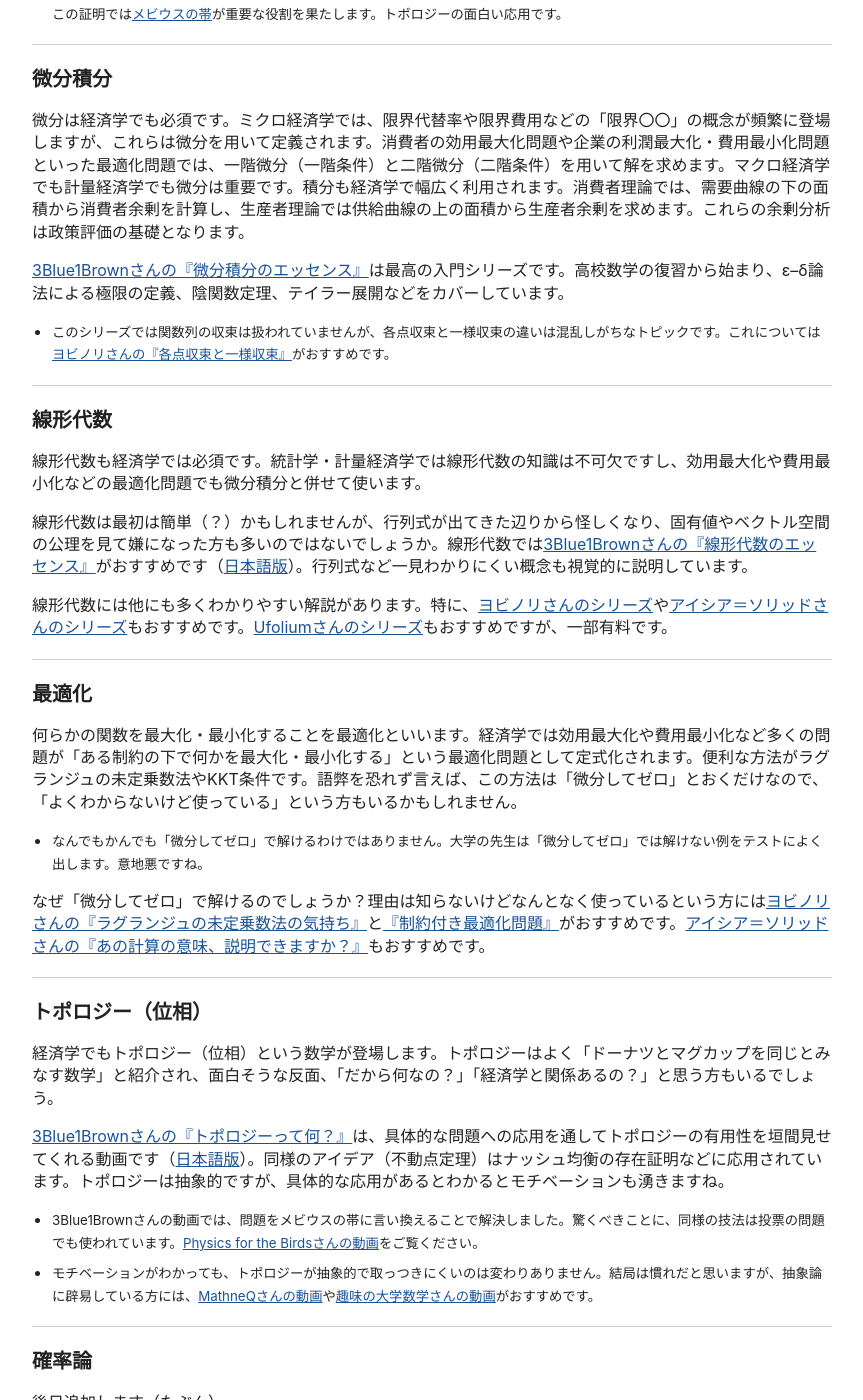
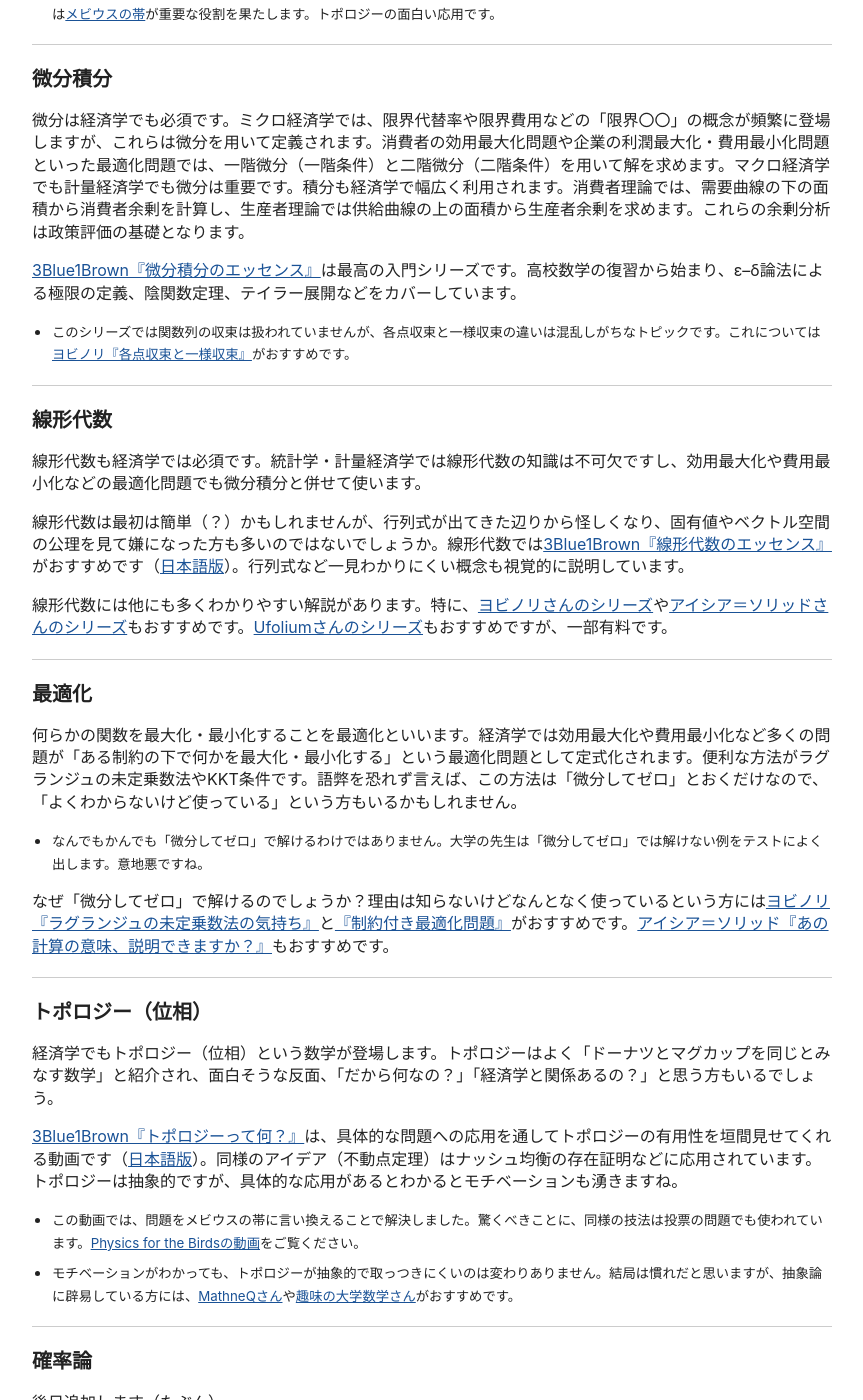
Before and after one commit to tetsuyahoshino137/tetsuyahoshino137.github.io, a Jekyll site: the page built from posts/youtube.md, in a window 1280 px wide and 1400 px high, scrolled down 1466 px. Shown: the whole window, without its empty margins (208-1071 px from the left). Built offline with Jekyll 4.4.1, drawn with Linux system fonts in a browser that asks for light colours; some of the changed text lies outside the part shown.

Commit message:
Update youtube.md

```diff
--- a/posts/youtube.md
+++ b/posts/youtube.md
@@ -30,17 +30,17 @@ YouTubeで勉強なんて当たり前になりました。勉強になる動画
 ゲーム理論には無数の解説動画がありますが、胡散臭い動画も散見されます。「ゲーム理論でビジネスで勝つ！」なんて謳い文句も見かけます。たしかにゲーム理論が実社会に応用された例は多数ありますが、ゲーム理論は勝利の魔法ではありません。寧ろ「どう頑張っても勝てない」ことがゲーム理論で証明されることもあります。
 
 おすすめの入門動画は
-[ヨビノリさんの『ゲーム理論の基本』](https://youtu.be/-UulHZPFo2M)です。囚人のジレンマやナッシュ均衡などの基本概念を丁寧に解説しています。応用例はあまり紹介されていませんが、基本を丁寧に解説されています。巷の入門動画とは一線を画す内容です。
+[ヨビノリ『ゲーム理論の基本』](https://youtu.be/-UulHZPFo2M)です。囚人のジレンマやナッシュ均衡などの基本概念を丁寧に解説しています。応用例はあまり紹介されていませんが、基本を丁寧に解説されています。巷の入門動画とは一線を画す内容です。
 
 - <small>ナッシュ均衡で有名な数学者ジョン・ナッシュの伝記的映画映画『ビューティフル・マインド』にはナッシュ均衡を説明するシーンがあります。なんと、この説明は間違っています。</small>
 
 ヨビノリさんの動画を見て「ゲーム理論って当たり前のことを難しく言っているだけでは？」と思った方もいるかもしれません。そういう面も否定できませんが、だからといって全部そうというわけでもありません。
 
-簡単なのに不思議な例として、[ブライスのパラドックス](https://ja.wikipedia.org/wiki/%E3%83%96%E3%83%A9%E3%82%A4%E3%82%B9%E3%81%AE%E3%83%91%E3%83%A9%E3%83%89%E3%83%83%E3%82%AF%E3%82%B9)があります。これは、「道路を増やすと渋滞が悪化する！？」というお話です。例えば、[MindYourDecisionsさんの動画](https://youtu.be/8mlH9bnvWVE)をご覧ください。Wikipediaの記事でも動画でも触れられていませんが、実は、ブライスのパラドックスは、囚人のジレンマと本質的に「同じ」です。こうしてみると、簡単に思えた（？）囚人のジレンマも、そう当たり前の話ではないことがわかるはずです。
+簡単なのに不思議な例として、[ブライスのパラドックス](https://ja.wikipedia.org/wiki/%E3%83%96%E3%83%A9%E3%82%A4%E3%82%B9%E3%81%AE%E3%83%91%E3%83%A9%E3%83%89%E3%83%83%E3%82%AF%E3%82%B9)があります。これは、「道路を増やすと渋滞が悪化する！？」というお話です。例えば、[MindYourDecisions](https://youtu.be/8mlH9bnvWVE)をご覧ください。Wikipediaの記事でも動画でも触れられていませんが、実は、ブライスのパラドックスは、囚人のジレンマと本質的に「同じ」です。こうしてみると、簡単に思えた（？）囚人のジレンマも、そう当たり前の話ではないことがわかるはずです。
 
 - <small>厳密には、動画の主張は成り立ちません。つまり、ナッシュ均衡だからといって必ず「全員が新しい道を通る」とは限りません。動画の設定では「1人だけが上のルートを通り、199人が新しい道を通る」のもナッシュ均衡です。これは上のルートが強く支配されていないことが原因です。しかし、これはほんの些細なことで、混雑に影響されない道路の所要時間を少し長く（たとえば21分）にすれば、元の主張も成り立ちます。</small>
 
-現実でも「道路を増やすと渋滞が悪化（道路を減らすと渋滞が改善）する」という現象が報告されています。机上の空論ではありません。詳しくは[Veritasiumさんの動画（冒頭12分）](https://youtu.be/-QTkPfq7w1A)をご覧ください。[Steve Mouldさんの動画](https://youtu.be/Cg73j3QYRJc)もおすすめです。
+現実でも「道路を増やすと渋滞が悪化（道路を減らすと渋滞が改善）する」という現象が報告されています。机上の空論ではありません。詳しくは[Veritasiumさん（冒頭12分）](https://youtu.be/-QTkPfq7w1A)をご覧ください。[Steve Mouldさん](https://youtu.be/Cg73j3QYRJc)もおすすめです。
 
 ---
 
@@ -48,10 +48,10 @@ YouTubeで勉強なんて当たり前になりました。勉強になる動画
 
 経済学の身近な例として投票があります。国会議員を選ぶにしても、友人とのランチの場所を決めるにしても、複数の人の意見をまとめるときは投票を使うことがあります。多くの場合は多数決を用いますが、多数決は本当に「良い」ルールなんでしょうか？実は「みんなの意見をいつでもうまくまとめられる投票ルールは存在しない」ことが証明されています（アローの不可能性定理）。
 
-[るーいのゆっくり科学さんの『最悪の結末を生む多数決』](https://youtu.be/Q7peHBx0MwY)はそんな投票の不思議を解説しています。多数決の不思議を解説しています。
+[るーいのゆっくり科学『最悪の結末を生む多数決』](https://youtu.be/Q7peHBx0MwY)はそんな投票の不思議を解説しています。多数決の不思議を解説しています。
 
 - <small>発展的な内容に興味のある方には[Veritasiumさんの動画](https://youtu.be/qf7ws2DF-zk)と[Polylogさんの動画](https://youtu.be/rbVoEjS6Q1Q)もおすすめです。</small>
-- <small>[Physics for the Birdsさんの動画](https://youtu.be/v5ev-RAg7Xs)はチチルニスキーの不可能性定理を解説しています。この定理は（アローの不可能性定理とは別の設定で）やはり「みんなの意見をいつでもうまくまとめられる投票ルールは存在しない」ことを示しています。興味深いことにこの証明では[メビウスの帯](https://ja.wikipedia.org/wiki/%E3%83%A1%E3%83%93%E3%82%A6%E3%82%B9%E3%81%AE%E5%B8%AF)が重要な役割を果たします。トポロジーの面白い応用です。</small>
+- <small>[Physics for the Birds](https://youtu.be/v5ev-RAg7Xs)はチチルニスキーの不可能性定理を解説しています。この定理は（アローの不可能性定理とは別の設定で）やはり「みんなの意見をいつでもうまくまとめられる投票ルールは存在しない」ことを示しています。興味深いことにこの証明では[メビウスの帯](https://ja.wikipedia.org/wiki/%E3%83%A1%E3%83%93%E3%82%A6%E3%82%B9%E3%81%AE%E5%B8%AF)が重要な役割を果たします。トポロジーの面白い応用です。</small>
 
 ---
 
@@ -59,9 +59,9 @@ YouTubeで勉強なんて当たり前になりました。勉強になる動画
 
 微分は経済学でも必須です。ミクロ経済学では、限界代替率や限界費用などの「限界〇〇」の概念が頻繁に登場しますが、これらは微分を用いて定義されます。消費者の効用最大化問題や企業の利潤最大化・費用最小化問題といった最適化問題では、一階微分（一階条件）と二階微分（二階条件）を用いて解を求めます。マクロ経済学でも計量経済学でも微分は重要です。積分も経済学で幅広く利用されます。消費者理論では、需要曲線の下の面積から消費者余剰を計算し、生産者理論では供給曲線の上の面積から生産者余剰を求めます。これらの余剰分析は政策評価の基礎となります。
 
-[3Blue1Brownさんの『微分積分のエッセンス』](https://youtu.be/WUvTyaaNkzM)は最高の入門シリーズです。高校数学の復習から始まり、ε–δ論法による極限の定義、陰関数定理、テイラー展開などをカバーしています。
+[3Blue1Brown『微分積分のエッセンス』](https://youtu.be/WUvTyaaNkzM)は最高の入門シリーズです。高校数学の復習から始まり、ε–δ論法による極限の定義、陰関数定理、テイラー展開などをカバーしています。
 
-- <small>このシリーズでは関数列の収束は扱われていませんが、各点収束と一様収束の違いは混乱しがちなトピックです。これについては[ヨビノリさんの『各点収束と一様収束』](https://youtu.be/r0V14KCiixU)がおすすめです。</small>
+- <small>このシリーズでは関数列の収束は扱われていませんが、各点収束と一様収束の違いは混乱しがちなトピックです。これについては[ヨビノリ『各点収束と一様収束』](https://youtu.be/r0V14KCiixU)がおすすめです。</small>
 
 ---
 
@@ -69,7 +69,7 @@ YouTubeで勉強なんて当たり前になりました。勉強になる動画
 
 線形代数も経済学では必須です。統計学・計量経済学では線形代数の知識は不可欠ですし、効用最大化や費用最小化などの最適化問題でも微分積分と併せて使います。
 
-線形代数は最初は簡単（？）かもしれませんが、行列式が出てきた辺りから怪しくなり、固有値やベクトル空間の公理を見て嫌になった方も多いのではないでしょうか。線形代数では[3Blue1Brownさんの『線形代数のエッセンス』](https://youtu.be/fNk_zzaMoSs)がおすすめです（[日本語版](https://www.youtube.com/watch?v=ZXuZHNjS2tA)）。行列式など一見わかりにくい概念も視覚的に説明しています。
+線形代数は最初は簡単（？）かもしれませんが、行列式が出てきた辺りから怪しくなり、固有値やベクトル空間の公理を見て嫌になった方も多いのではないでしょうか。線形代数では[3Blue1Brown『線形代数のエッセンス』](https://youtu.be/fNk_zzaMoSs)がおすすめです（[日本語版](https://www.youtube.com/watch?v=ZXuZHNjS2tA)）。行列式など一見わかりにくい概念も視覚的に説明しています。
 
 線形代数には他にも多くわかりやすい解説があります。特に、[ヨビノリさんのシリーズ](https://youtu.be/svm8hlhF8PA?si=Bupn7SvYGn5k9r22)や[アイシア＝ソリッドさんのシリーズ](https://youtu.be/wVipLySksnE?si=TLJ4G9tr8WmIDB3Q)もおすすめです。[Ufoliumさんのシリーズ](https://youtu.be/SNCHDPwQGFw)もおすすめですが、一部有料です。
 
@@ -81,7 +81,7 @@ YouTubeで勉強なんて当たり前になりました。勉強になる動画
 
 - <small>なんでもかんでも「微分してゼロ」で解けるわけではありません。大学の先生は「微分してゼロ」では解けない例をテストによく出します。意地悪ですね。</small>
 
-なぜ「微分してゼロ」で解けるのでしょうか？理由は知らないけどなんとなく使っているという方には[ヨビノリさんの『ラグランジュの未定乗数法の気持ち』](https://youtu.be/vAwqZmwf4W8)と[『制約付き最適化問題』](https://youtu.be/bdWTCq98H5c)がおすすめです。[アイシア＝ソリッドさんの『あの計算の意味、説明できますか？』](https://youtu.be/2-E4XiHQEcM)もおすすめです。
+なぜ「微分してゼロ」で解けるのでしょうか？理由は知らないけどなんとなく使っているという方には[ヨビノリ『ラグランジュの未定乗数法の気持ち』](https://youtu.be/vAwqZmwf4W8)と[『制約付き最適化問題』](https://youtu.be/bdWTCq98H5c)がおすすめです。[アイシア＝ソリッド『あの計算の意味、説明できますか？』](https://youtu.be/2-E4XiHQEcM)もおすすめです。
 
 ---
 
@@ -89,10 +89,10 @@ YouTubeで勉強なんて当たり前になりました。勉強になる動画
 
 経済学でもトポロジー（位相）という数学が登場します。トポロジーはよく「ドーナツとマグカップを同じとみなす数学」と紹介され、面白そうな反面、「だから何なの？」「経済学と関係あるの？」と思う方もいるでしょう。
 
-[3Blue1Brownさんの『トポロジーって何？』](https://youtu.be/IQqtsm-bBRU)は、具体的な問題への応用を通してトポロジーの有用性を垣間見せてくれる動画です（[日本語版](https://youtu.be/qAgungg5jpM)）。同様のアイデア（不動点定理）はナッシュ均衡の存在証明などに応用されています。トポロジーは抽象的ですが、具体的な応用があるとわかるとモチベーションも湧きますね。
+[3Blue1Brown『トポロジーって何？』](https://youtu.be/IQqtsm-bBRU)は、具体的な問題への応用を通してトポロジーの有用性を垣間見せてくれる動画です（[日本語版](https://youtu.be/qAgungg5jpM)）。同様のアイデア（不動点定理）はナッシュ均衡の存在証明などに応用されています。トポロジーは抽象的ですが、具体的な応用があるとわかるとモチベーションも湧きますね。
 
-- <small>3Blue1Brownさんの動画では、問題をメビウスの帯に言い換えることで解決しました。驚くべきことに、同様の技法は投票の問題でも使われています。[Physics for the Birdsさんの動画](https://youtu.be/v5ev-RAg7Xs)をご覧ください。</small>
-- <small>モチベーションがわかっても、トポロジーが抽象的で取っつきにくいのは変わりありません。結局は慣れだと思いますが、抽象論に辟易している方には、[MathneQさんの動画](https://youtu.be/CrkAYD5ua6o)や[趣味の大学数学さんの動画](https://youtu.be/9LZzyNQlEdQ)がおすすめです。</small>
+- <small>この動画では、問題をメビウスの帯に言い換えることで解決しました。驚くべきことに、同様の技法は投票の問題でも使われています。[Physics for the Birdsの動画](https://youtu.be/v5ev-RAg7Xs)をご覧ください。</small>
+- <small>モチベーションがわかっても、トポロジーが抽象的で取っつきにくいのは変わりありません。結局は慣れだと思いますが、抽象論に辟易している方には、[MathneQさん](https://youtu.be/CrkAYD5ua6o)や[趣味の大学数学さん](https://youtu.be/9LZzyNQlEdQ)がおすすめです。</small>
 
 ---
 
@@ -114,7 +114,7 @@ YouTubeで勉強なんて当たり前になりました。勉強になる動画
 
 - <small>知り合いの研究者数名にも聞いたことがありますが、専攻に関わらず全員勉強すべき、という過激派もいました。</small>
 
-[新井先生の『イメージがわかるルベーグ測度・積分』](https://youtu.be/D-3XOovWB6Q)は直観的なイメージを強調しつつも、硬派なスタイルの動画です。この分野の動画には、簡単に説明しようとして内容を端折ってしまうものが多いので、こういう動画はありがたいですね。
+[新井『イメージがわかるルベーグ測度・積分』](https://youtu.be/D-3XOovWB6Q)は直観的なイメージを強調しつつも、硬派なスタイルの動画です。この分野の動画には、簡単に説明しようとして内容を端折ってしまうものが多いので、こういう動画はありがたいですね。
 
 - <small>リーマン積分は「縦切り」であるのに対し、ルベーグ積分はそれを「横切り」にしただけかのような説明がされることがあります。ルベーグ積分はたしかに横切りですが、「縦切りか横切りか」が本質だとは私は思いません。横切りのアイデアは複雑な関数を簡単な関数で近似するときに有用な直観だと思いますが、結局は横切りしたときの「横の長さ」をきちんと測る必要があるという話になります。すると、測度論は大事という結論に落ち着くわけです。測度論は退屈だと言われがちですが、こういう考え方をすれば少しモチベーションが湧いてくるかもしれません。</small>
 
@@ -126,11 +126,11 @@ YouTubeで勉強なんて当たり前になりました。勉強になる動画
 
 私自身、研究発表や授業が上手いわけではないことは百も承知ですが、そんな人こそ何とかしようと色々調べているものです。というわけで、個人的に参考にしているものをいくつかご紹介します。
 
-[河東先生の『セミナーの準備のしかたについて』](https://www.ms.u-tokyo.ac.jp/~yasuyuki/sem.htm)に触れないわけにはいきません。動画ではありませんが、やはり王道にして至高、心構えを教えてくれます。
+[河東『セミナーの準備のしかたについて』](https://www.ms.u-tokyo.ac.jp/~yasuyuki/sem.htm)は動画ではありませんが、触れないわけにはいきません。王道にして至高、心構えを教えてくださいます。
 
 経済学の研究発表ではしばしばスライドを使います。しかし、スライドの作成方法やコツを教わる機会はほとんどありません。書店に並ぶプレゼン指南書の多くはビジネス向けで、数式を含む学術発表には適さないアドバイスも少なくありません。私のおすすめは[早水先生の『PowerPoint スライド作成実演ライブ』](https://youtu.be/zMp3BrIakOY)です。学術発表向けのスライド作成ノウハウが公開されています。早水先生は数学者ですが、紹介されている内容は経済理論の発表にも応用できます。早水先生はPowerPointを使用されていますが、KeynoteでもBeamerでも本質は同じです。ちなみに、[早水先生の授業動画](https://www.youtube.com/@hayamizu/playlists)もおすすめです。
 
-経済理論の研究発表に関しては、[Shengwu Li先生のアドバイス集](https://drive.google.com/file/d/1SHiJs6Uz1wDBOSMRb8rPvu4UkqfJUjSF/view)がおすすめです。
+経済理論の研究発表に関しては、[Shengwu Li "How to Give an Economic Theory Talk"](https://drive.google.com/file/d/1SHiJs6Uz1wDBOSMRb8rPvu4UkqfJUjSF/view)がおすすめです。
 
 - <small>Li先生の研究発表はまるで魔法のように惹き込まれます。</small>
 
```
Also changed, not shown: other parts of posts/youtube.md (+1 -1 lines).
